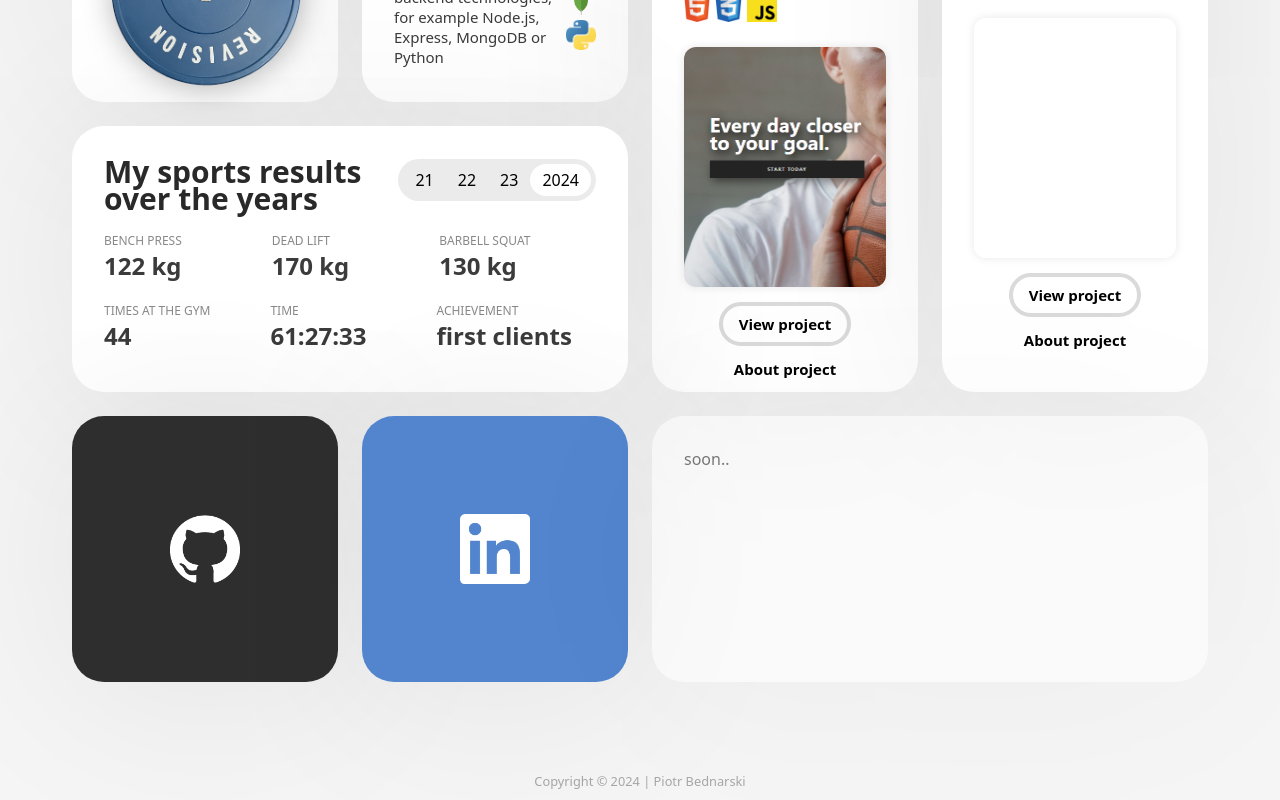
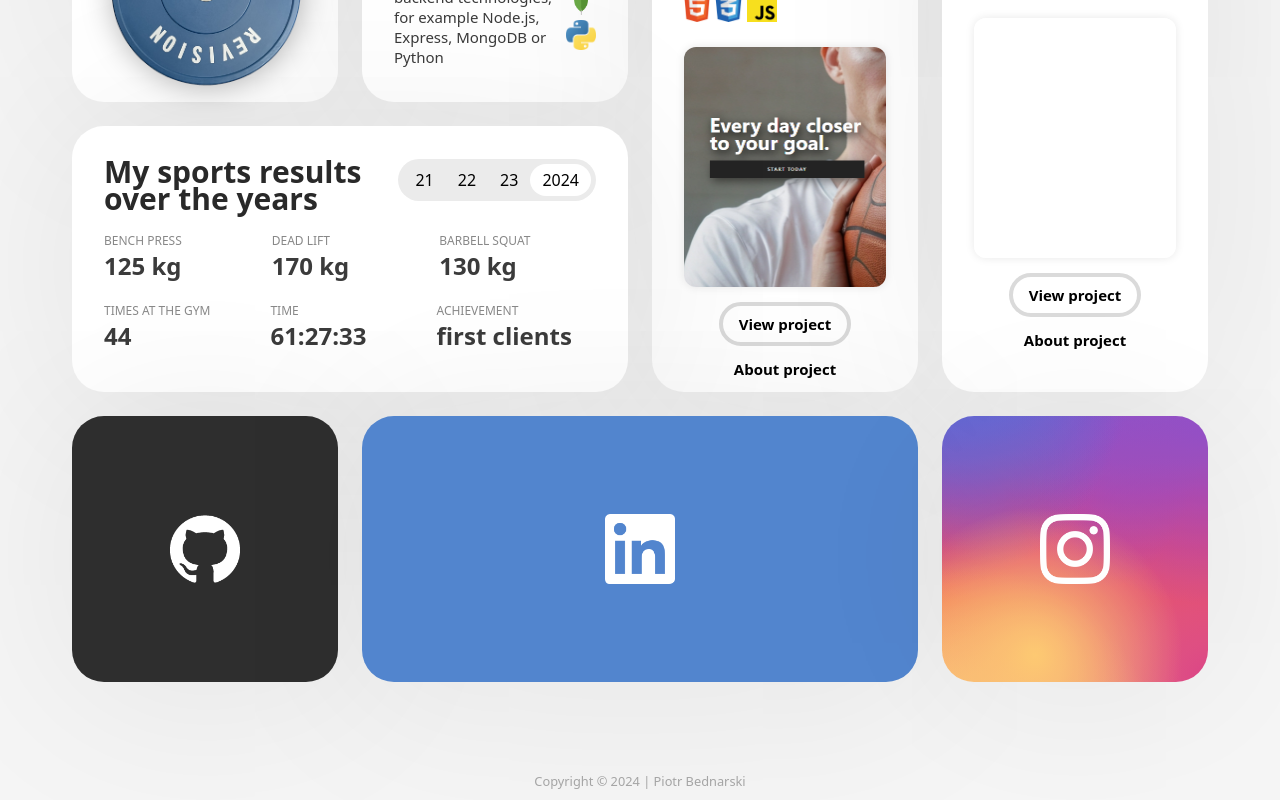
Before and after one commit to bednarsk1/portfolio, a React (Vite) app: page / in a window 1280 px wide. Shown: the part 1194-1994 px from the top of the page. Built offline with nearby package versions, Linux system fonts and the light colour scheme.

Commit message:
12 czerwca 24, 15:35

```diff
--- a/index.html
+++ b/index.html
@@ -4,7 +4,7 @@
     <meta charset="UTF-8" />
     <meta name="viewport" content="width=device-width, initial-scale=1.0" />
     <link rel="icon" type="image/png" href="/favicon.ico" />
-    <title>BedOS - Piotr's Personal Webside</title>
+    <title>Piotr Bednarski - Web Developer Portfolio</title>
   </head>
   <body>
     <div id="root"></div>
--- a/src/App.css
+++ b/src/App.css
@@ -18,11 +18,23 @@ html a:visited {
   color: unset !important;
 }
 
-::-webkit-scrollbar {
+html a:any-link {
+  color: unset !important;
+}
+
+html a:link {
+  color: unset !important;
+}
+
+::-webkit-scrollbar-track-piece {
+  background-color: var(--background-color);
+}
+
+body::-webkit-scrollbar {
   width: 16px;
 }
 
-::-webkit-scrollbar-thumb {
+body::-webkit-scrollbar-thumb {
   height: 56px;
   border-radius: 10px;
   border: 4px solid transparent;
--- a/src/index.css
+++ b/src/index.css
@@ -18,6 +18,7 @@
   --button-bg: #fff;
   --button-color: #000;
   --mapShadow: #fff;
+
 }
 
 [data-theme="dark"] {
@@ -40,4 +41,5 @@
   --button-bg: #1c1c1e;
   --button-color: #fff;
   --mapShadow: #2c2c2e;
+
 }
--- a/src/pages/Home.tsx
+++ b/src/pages/Home.tsx
@@ -282,7 +282,7 @@ function Home({ theme }: any) {
                   <br />
                   <p>
                     Since childhood, I have been <strong>passionate </strong>
-                    about sports such as climbing, MMA and swimming.
+                    about sports such as climbing, boxing and swimming.
                   </p>
                 </div>
                 <div className="gridIt5plateCover">
@@ -467,7 +467,7 @@ function Home({ theme }: any) {
                     <div className="gridItBOX1">
                       <div className="gridItBOX2">
                         <div className="gridItActivityTitle">bench press</div>
-                        <div className="gridItActivity">122 kg</div>
+                        <div className="gridItActivity">125 kg</div>
                       </div>
                       <div className="gridItBOX2">
                         <div className="gridItActivityTitle">dead lift</div>
@@ -500,7 +500,7 @@ function Home({ theme }: any) {
                     <div className="gridItBOX1">
                       <div className="gridItBOX2">
                         <div className="gridItActivityTitle">bench press</div>
-                        <div className="gridItActivity">113 kg</div>
+                        <div className="gridItActivity">115 kg</div>
                       </div>
                       <div className="gridItBOX2">
                         <div className="gridItActivityTitle">dead lift</div>
@@ -619,7 +619,13 @@ function Home({ theme }: any) {
                 </div>
               </a>
             </div>
-            <div className="gridHomeItem13">soon..</div>
+            <div className="gridHomeItem13">
+              <img
+                className="social-media-logo"
+                src="src\assets\instagram-white-icon.png"
+                alt="link1"
+              />
+            </div>
           </div>
         </main>
       </div>
--- a/src/pages/Media.tsx
+++ b/src/pages/Media.tsx
@@ -83,50 +83,6 @@ function Media() {
     <div className="mainContainer">
       <main>
         <div className="displayGridMedia">
-          <div className="gridHomeItem10 gridMediaGitHub">
-            <a target="blank" href="https://github.com/bednarsk1">
-              <div className="gridLinks">
-                <img
-                  className="social-media-logo"
-                  src="src\assets\github1.png"
-                  alt="git1"
-                />
-              </div>
-            </a>
-          </div>
-          <div className="gridHomeItem11 gridMediaLinkedIn">
-            <a target="blank" href="#">
-              <div className="gridLinks">
-                <img
-                  className="social-media-logo"
-                  src="src\assets\linkedin-app-white-icon.jpg"
-                  alt="link1"
-                />
-              </div>
-            </a>
-          </div>
-          <div className="gridHomeItem6 gridMediaSpotify">
-            <img
-              className="gridIt6songImg"
-              src={song[songIndex].cover}
-              alt={`Cover for ${song[songIndex].title}`}
-            />
-            <div>
-              <img
-                className="spotifyLogo"
-                src="src\assets\spotify-icon.png"
-                alt="spotifyLogo"
-              />
-              <div className="animation-container">
-                <div className="spotify-animation-1"></div>
-                <div className="spotify-animation-2"></div>
-                <div className="spotify-animation-3"></div>
-                <span className="gridIt6nP">Now Playing</span>
-              </div>
-              <p className="gridIt6title">{song[songIndex].title}</p>
-              <p className="gridIt6artist">{song[songIndex].artist}</p>
-            </div>
-          </div>
           <div className="gridHomeItem3 gridMediaSlider">
             <div className="gridIt3slider">
               <img
@@ -189,7 +145,58 @@ function Media() {
               ></button>
             </div>
           </div>
-          <div className="gridMediaItem1">instagram</div>
+          <div className="gridHomeItem10 gridMediaGitHub">
+            <a target="blank" href="https://github.com/bednarsk1">
+              <div className="gridLinks">
+                <img
+                  className="social-media-logo"
+                  src="src\assets\github1.png"
+                  alt="git1"
+                />
+              </div>
+            </a>
+          </div>
+          <div className="gridHomeItem11 gridMediaLinkedIn">
+            <a target="blank" href="#">
+              <div className="gridLinks">
+                <img
+                  className="social-media-logo"
+                  src="src\assets\linkedin-app-white-icon.jpg"
+                  alt="link1"
+                />
+              </div>
+            </a>
+          </div>
+          <div className="gridHomeItem6 gridMediaSpotify">
+            <img
+              className="gridIt6songImg"
+              src={song[songIndex].cover}
+              alt={`Cover for ${song[songIndex].title}`}
+            />
+            <div>
+              <img
+                className="spotifyLogo"
+                src="src\assets\spotify-icon.png"
+                alt="spotifyLogo"
+              />
+              <div className="animation-container">
+                <div className="spotify-animation-1"></div>
+                <div className="spotify-animation-2"></div>
+                <div className="spotify-animation-3"></div>
+                <span className="gridIt6nP">Now Playing</span>
+              </div>
+              <p className="gridIt6title">{song[songIndex].title}</p>
+              <p className="gridIt6artist">{song[songIndex].artist}</p>
+            </div>
+          </div>
+
+          <div className="gridHomeItem13 gridMediaItem1">
+            <img
+              className="social-media-logo"
+              src="src\assets\instagram-white-icon.png"
+              alt="link1"
+            />
+          </div>
         </div>
       </main>
     </div>
--- a/src/pages/styles.css
+++ b/src/pages/styles.css
@@ -161,7 +161,7 @@ main {
   justify-content: center;
   display: flex;
   grid-row: 6 / 7;
-  grid-column: 2 / 3;
+  grid-column: 2 / 4;
   transition: all 0.2s;
 }
 
@@ -175,13 +175,43 @@ main {
 }
 
 .gridHomeItem13 {
-  background-color: var(--gridIt-bg);
+  background: radial-gradient(
+      circle farthest-corner at 35% 90%,
+      #fec564,
+      transparent 50%
+    ),
+    radial-gradient(circle farthest-corner at 0 140%, #fec564, transparent 50%),
+    radial-gradient(ellipse farthest-corner at 0 -25%, #5258cf, transparent 50%),
+    radial-gradient(
+      ellipse farthest-corner at 20% -50%,
+      #5258cf,
+      transparent 50%
+    ),
+    radial-gradient(ellipse farthest-corner at 100% 0, #893dc2, transparent 50%),
+    radial-gradient(
+      ellipse farthest-corner at 60% -20%,
+      #893dc2,
+      transparent 50%
+    ),
+    radial-gradient(ellipse farthest-corner at 100% 100%, #d9317a, transparent),
+    linear-gradient(
+      #6559ca,
+      #bc318f 30%,
+      #e33f5f 50%,
+      #f77638 70%,
+      #fec66d 100%
+    );
+  align-items: center;
+  justify-content: center;
+  display: flex;
+  box-shadow: 0px 3px 10px rgba(0, 0, 0, 0.25);
   border-radius: 32px;
   padding: 32px;
+  height: 266px;
   box-shadow: 0.2rem 0.4rem 12rem #00000014;
   grid-row: 6 / 7;
-  grid-column: 3 / 5;
-  opacity: 0.5;
+  grid-column: 4 / 5;
+  opacity: 0.9;
 }
 
 .gridAboutItem1 {
@@ -194,19 +224,23 @@ main {
   opacity: 0.5;
 }
 
-.gridMediaItem1{
+.gridMediaItem1 {
   background-color: var(--gridIt-bg);
   border-radius: 32px;
   padding: 32px;
   box-shadow: 0.2rem 0.4rem 12rem #00000014;
-  grid-row: 1 / 2;
-  grid-column: 1 / 3;
-  opacity: 0.5;
+  grid-row: 1 / 2 !important;
+  grid-column: 1 / 3 !important;
 }
 
 .gridHomeItem11:hover {
   background-color: #698dc0;
   cursor: pointer;
+}
+.gridHomeItem13:hover {
+  opacity: 0.8;
+  cursor: pointer;
+  transition: all 0.3s;
 }
 
 .gridAboutIt1 {
@@ -252,18 +286,18 @@ main {
   grid-column: 3 / 4 !important;
 }
 
-.gridMediaSpotify{
+.gridMediaSpotify {
   grid-row: 2 / 3 !important;
   grid-column: 2 / 4 !important;
 }
 
-.gridMediaLinkedIn{
+.gridMediaLinkedIn {
   grid-row: 2 / 3 !important;
   grid-column: 1 / 2 !important;
 }
 
-.gridMediaGitHub{
-  grid-row: 1 / 2 !important;
+.gridMediaGitHub {
+  grid-row: 1 / 3 !important;
   grid-column: 4 / 5 !important;
 }
 
@@ -783,9 +817,6 @@ main {
   }
 }
 
-
-
-
 @media (max-width: 1199px) {
   .mainContainer {
     max-width: 900px;
@@ -861,21 +892,30 @@ main {
     grid-column: 1 / 3;
   }
 
-  .mapAbout{
+  .mapAbout {
     grid-row: 2 / 3 !important;
     grid-column: 3 / 4 !important;
   }
-  .gridAboutItem3{
+  .gridAboutItem3 {
     grid-row: 1 / 2 !important;
     grid-column: 3 / 4 !important;
   }
-  .spotifyAbout{
+  .spotifyAbout {
     grid-row: 3 / 4 !important;
     grid-column: 1 / 3 !important;
   }
-  .gridAboutIns{
+  .gridAboutIns {
     grid-row: 3 / 4 !important;
     grid-column: 3 / 4 !important;
+  }
+
+  .gridMediaGitHub {
+    grid-row: 3 / 4 !important;
+    grid-column: 2 / 4 !important;
+  }
+  .gridMediaLinkedIn {
+    grid-row: 2 / 4 !important;
+    grid-column: 1 / 2 !important;
   }
 }
 
@@ -883,23 +923,23 @@ main {
   .mainContainer {
     max-width: 600px;
   }
-  .displayGridAbout{
+  .displayGridAbout {
     grid-template-columns: 2, 266px;
     grid-template-rows: repeat(5, 266px);
   }
-  .mapAbout{
+  .mapAbout {
     grid-row: 3 / 4 !important;
     grid-column: 1 / 2 !important;
   }
-  .gridAboutItem3{
+  .gridAboutItem3 {
     grid-row: 3 / 4 !important;
     grid-column: 2 / 3 !important;
   }
-  .spotifyAbout{
+  .spotifyAbout {
     grid-row: 4 / 5 !important;
     grid-column: 1 / 3 !important;
   }
-  .gridAboutIns{
+  .gridAboutIns {
     grid-row: 5 / 6 !important;
     grid-column: 1 / 3 !important;
   }
@@ -965,6 +1005,27 @@ main {
     grid-row: 12 / 13;
     grid-column: 1 / 3;
   }
+
+  .gridMediaLinkedIn {
+    grid-row: 1 / 2 !important;
+    grid-column: 2 / 3 !important;
+  }
+  .gridMediaSpotify {
+    grid-row: 2 / 3 !important;
+    grid-column: 1 / 3 !important;
+  }
+  .gridMediaGitHub {
+    grid-row: 3 / 4 !important;
+    grid-column: 2 / 3 !important;
+  }
+  .gridMediaSlider {
+    grid-row: 1 / 2 !important;
+    grid-column: 1 / 2 !important;
+  }
+  .gridMediaItem1 {
+    grid-row: 3 / 4 !important;
+    grid-column: 1 / 2 !important;
+  }
 }
 
 @media (min-width: 620px) {
@@ -978,7 +1039,10 @@ main {
     max-width: 400px;
   }
 
-  .displayGrid,.displayGridAbout {
+  .displayGridMedia,
+  .displayGridProjects,
+  .displayGrid,
+  .displayGridAbout {
     display: flex;
     flex-direction: column;
     position: relative;
@@ -990,10 +1054,10 @@ main {
     zoom: 145%;
   }
 
-  .gridAboutAbout{
+  .gridAboutAbout {
     padding: 0 !important;
   }
-
+  .gridMediaItem1,
   .gridAboutIns,
   .gridHomeItem1,
   .gridHomeItem2,
@@ -1060,7 +1124,10 @@ main {
 }
 
 @media (max-width: 420px) {
-  .displayGrid,.displayGridAbout {
-    zoom: 100%;
+  .displayGridMedia,
+  .displayGridProjects,
+  .displayGrid,
+  .displayGridAbout {
+    zoom: 110%;
   }
 }
```
Also changed, not shown: src/assets/instagram-white-icon.png (added), 1 other file (tests, documents, lock files or other folders).
